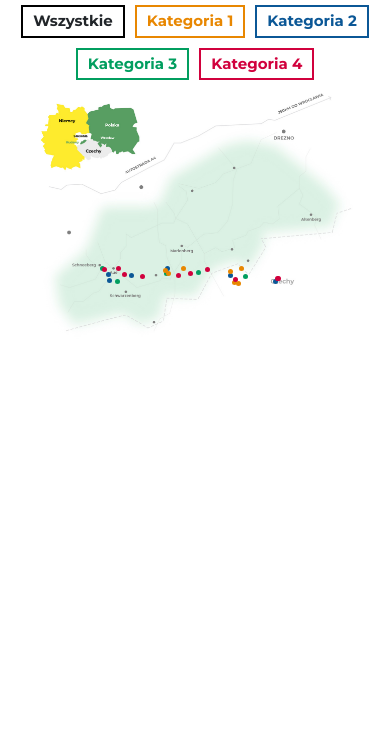
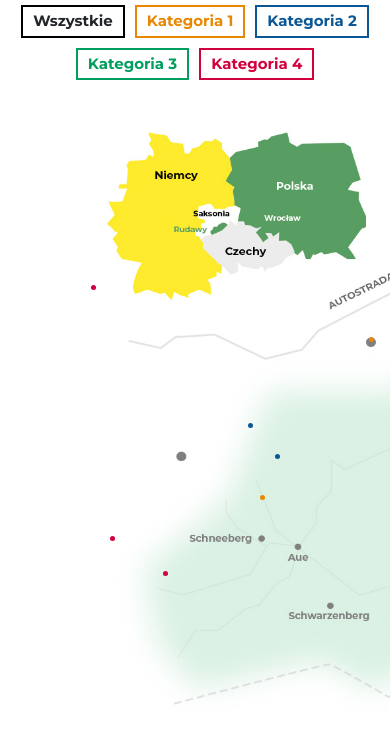
Before and after one commit to Barneyek/DirektPoint-task, a website built with webpack: page src/index.html in a window 390 px wide. Shown: the part 240-984 px from the top of the page. Before the commit the page ends 844 px from the top, so only its background shows below. Built offline with nearby package versions, Linux system fonts and the light colour scheme.

Commit message:
Remove match media and add overflow to img

```diff
--- a/src/index.html
+++ b/src/index.html
@@ -34,7 +34,8 @@
         <li class="tour__item purple"><a href="#">Kategoria 4</a></li>
       </ul>
       <div class="tour__map">
-        <div><img src="img/map.jpg" alt="map" /></div>
+        <div class="tour__img-container">
+          <img src="img/map.jpg" alt="map" />
           <span class="circle-pin green"></span>
           <span class="circle-pin green"></span>
           <span class="circle-pin green"></span>
@@ -64,6 +65,8 @@
           <span class="circle-pin purple"></span>
           <span class="circle-pin purple"></span>
         </div>
+
+      </div>
   </section>
   <script src="https://cdnjs.cloudflare.com/ajax/libs/jquery/3.4.1/jquery.min.js"></script>
 </body>
--- a/src/scripts/index.js
+++ b/src/scripts/index.js
@@ -23,67 +23,19 @@ const showAllCircles = () => {
 $(document).ready(function () {
   navSlide();
   var $circles = $(".circle-pin");
-  var resolutions = [ // list of window.matchMedia() queries
-    window.matchMedia("(max-width: 480px)"),
-    window.matchMedia("(max-width: 768px)"),
-    window.matchMedia("(max-width: 991px)"),
-    window.matchMedia("(max-width: 1200px)"),
-    window.matchMedia("(min-width: 1201px)")
-  ]
 
   $circles.each(function () {
     var circle = $(this);
     circle.fadeOut(200, function () {
       const maxLeft = window.innerWidth - circle.width();
       const maxTop = window.innerHeight - circle.height();
-      var leftPos = Math.floor(Math.random() * (maxLeft - 200))
-      var topPos = Math.floor(Math.random() * (maxTop - 16980));
-
-      if (resolutions[0].matches) {
-        var leftPos = Math.floor(Math.random() * (maxLeft - 200))
-        var topPos = Math.floor(Math.random() * (maxTop - 16980));
+        var leftPos = Math.floor(Math.random() * 870);
+        var topPos = Math.floor(Math.random() * 420);
         circle.css({
-          left: leftPos + 100,
-          top: topPos + 11110,
+          left: leftPos + 90,
+          top: topPos + 160,
           opacity: 1
         }).fadeIn(100);
-      }
-      if (resolutions[1].matches) {
-        var leftPos = Math.floor(Math.random() * (maxLeft - 900))
-        var topPos = Math.floor(Math.random() * (maxTop - 380));
-        circle.css({
-          left: leftPos + 100,
-          top: topPos + 100,
-          opacity: 1
-        }).fadeIn(100);
-      }
-      if (resolutions[2].matches) {
-        var leftPos = Math.floor(Math.random() * (maxLeft - 200))
-        var topPos = Math.floor(Math.random() * (maxTop - 870));
-        circle.css({
-          left: leftPos + 100,
-          top: topPos + 50,
-          opacity: 1
-        }).fadeIn(100);
-      }
-      if (resolutions[3].matches) {
-        var leftPos = Math.floor(Math.random() * (maxLeft - 200))
-        var topPos = Math.floor(Math.random() * (maxTop - 820));
-        circle.css({
-          left: leftPos + 100,
-          top: topPos + 180,
-          opacity: 1
-        }).fadeIn(100);
-      }
-      if (resolutions[4].matches) {
-        var leftPos = Math.floor(Math.random() * 1100);
-        var topPos = Math.floor(Math.random() * 480);
-        circle.css({
-          left: leftPos + 50,
-          top: topPos + 200,
-          opacity: 1
-        }).fadeIn(100);
-      }
     });
   });
 
--- a/src/styles/index.scss
+++ b/src/styles/index.scss
@@ -328,6 +328,19 @@ nav {
     position: relative;
   }
 
+  &__img-container {
+    position: relative;
+    max-width: 1024px;
+    margin: 0 auto;
+    img {
+      width: 1024px;
+      height: 680px;
+      display: block;
+      margin: 0 auto;
+      max-width: none;
+    }
+  }
+
   .circle-pin {
     display: block;
     width: 5px;
@@ -355,3 +368,10 @@ nav {
     }
   }
 }
+
+@media screen and (max-width:1200px) {
+  .tour__img-container {
+    overflow-x: scroll;
+  }
+
+}
```
Lines whose indentation alone changed are shown as unchanged.
